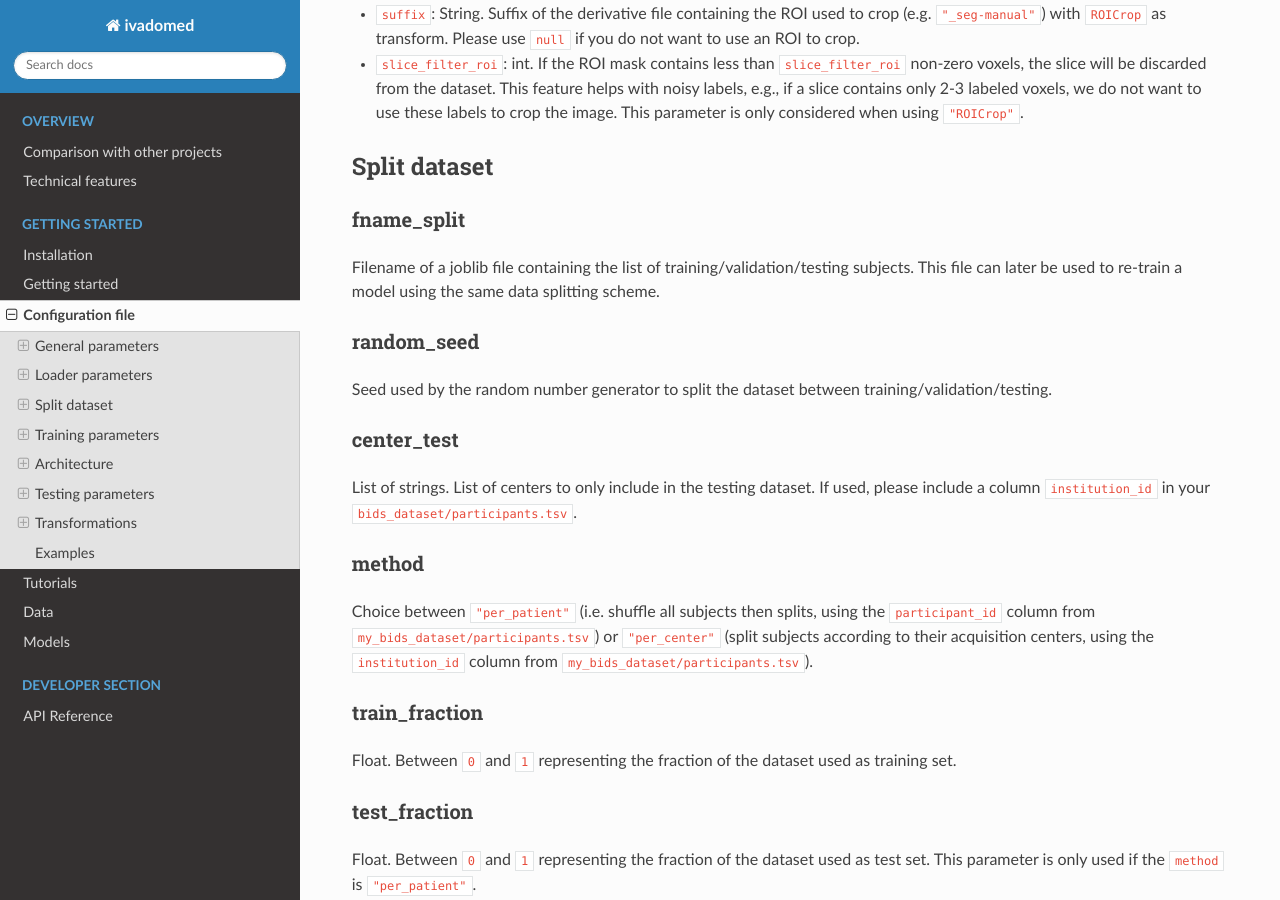
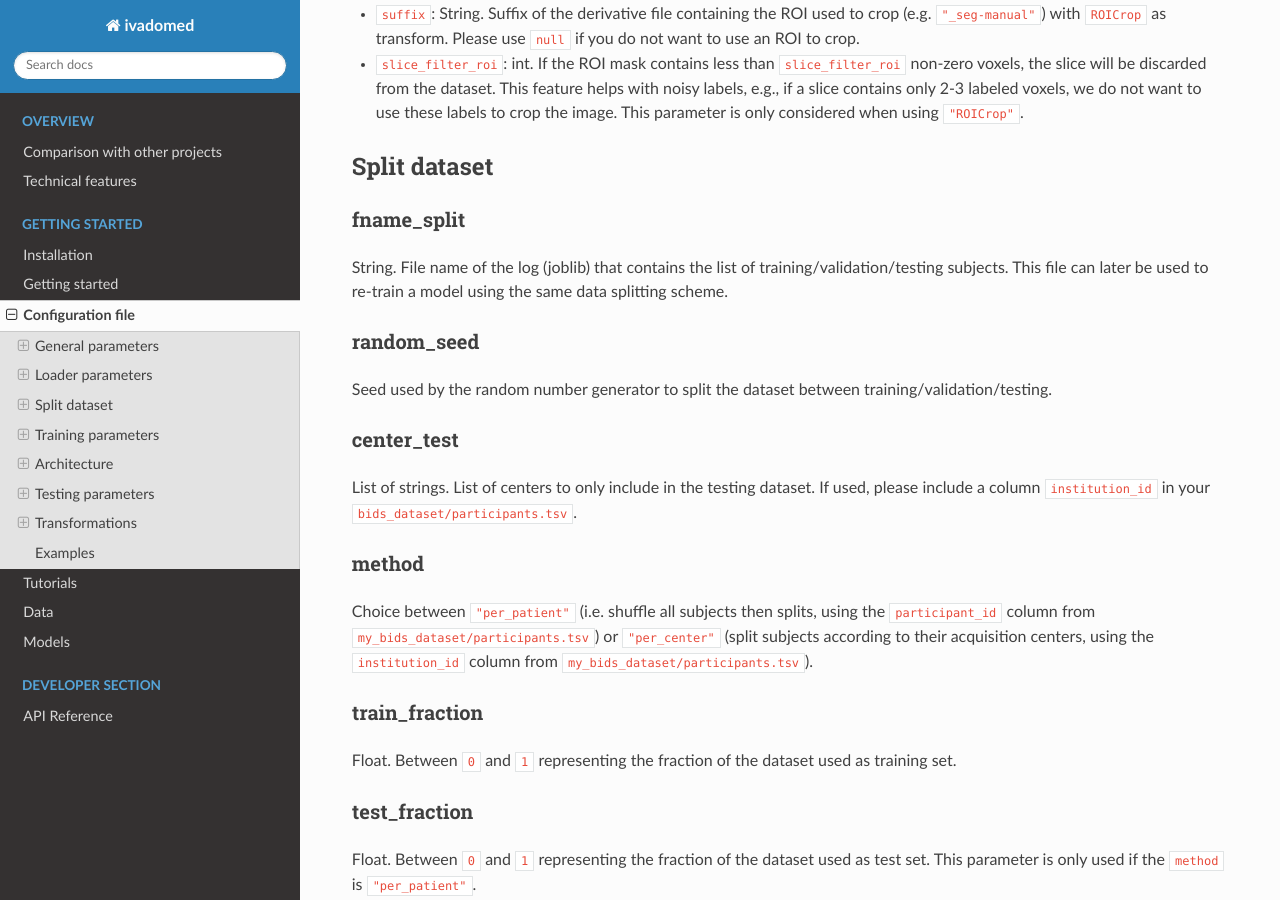
Before and after one commit to ivadomed/ivadomed, a Sphinx documentation site: the page built from docs/source/configuration_file.md, in a window 1280 px wide and 900 px high, scrolled down 1643 px. Built offline with Sphinx 7.4.7 and the Read the Docs theme 2.0.0, drawn with Linux system fonts in a browser that asks for light colours.

Commit message:
Update docs/source/configuration_file.md
Co-authored-by: Julien Cohen-Adad <jcohen@polymtl.ca>

```diff
--- a/docs/source/configuration_file.md
+++ b/docs/source/configuration_file.md
@@ -47,7 +47,7 @@
 ## Split dataset
 
 #### fname_split
-Filename of a joblib file containing the list of training/validation/testing subjects. This file can later be used to re-train a model using the same data splitting scheme.
+String. File name of the log (joblib) that contains the list of training/validation/testing subjects. This file can later be used to re-train a model using the same data splitting scheme.
 
 #### random_seed
 Seed used by the random number generator to split the dataset between training/validation/testing.
```
